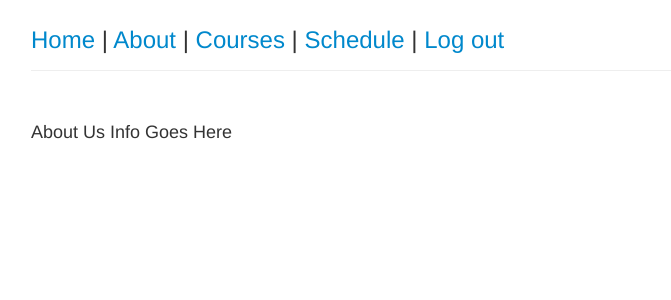
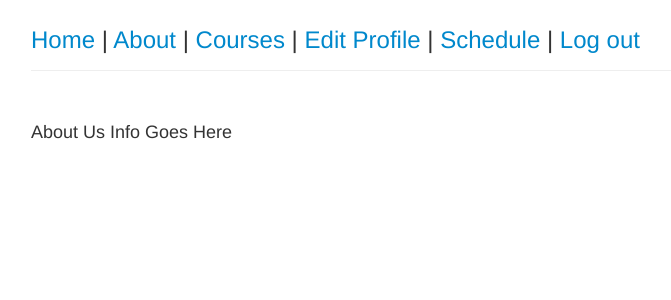
Before and after one commit to mtarsel/Django-MOOC, a Django app: page /about/ in a window 1280 px wide. Shown: the top 300 px of the page, without its empty margins (234-905 px from the left). Run offline with Django 3.2, Linux system fonts and the light colour scheme; a user stored in the database is signed in; parts of the project's set-up code (start-up, migrations or seed data) failed here and were passed over.

Commit message:
Trying to add edit profile so student can initialize first last names

```diff
--- a/mooc/templates/base.html
+++ b/mooc/templates/base.html
@@ -26,8 +26,14 @@
 
         {% if user.is_authenticated %}
 <!--	     url 'edit_profile'  -->
+            <a href="{% url 'edit_profile' %}">Edit Profile</a> |
+
+<!-- calendar that all users can view -->
             <a href="{% url 'schedule' %}">Schedule</a> |
-<!--	    <a href="{% url 'auth_password_change' %}">{% trans "Change password" %}</a> | -->
+
+<!--	    <a href="{% url 'auth_password_change' %}">{% trans "Change
+password" %}</a> | -->
+
 	    <a href="{% url 'auth_logout' %}">{% trans "Log out" %}</a>
         {% else %}
             <a href="{% url 'select_login' %}">{% trans "Log in" %}</a>
--- a/student_portal/urls.py
+++ b/student_portal/urls.py
@@ -12,7 +12,7 @@ urlpatterns = patterns('student_portal.views',
     url(r'^list/$', 'list', name='list'),
 
     #edit student profile
-#    url(r'^edit_profile/$', auth(StudentProfileEditView.as_view()), name="edit_profile"),
+    url(r'^edit_profile/$', auth(StudentProfileEditView.as_view()), name="edit_profile"),
 
 # django registration simple, no email registration
     url(r'^accounts/', include('registration.backends.simple.urls')),
--- a/student_portal/views.py
+++ b/student_portal/views.py
@@ -93,7 +93,6 @@ def display_lecture(request,dept_id, course_id, lecture_id ):
     return render(request, 'lecture.html', context)
 
 
-'''
 class StudentProfileEditView(UpdateView):
     model = Student
     form_class = StudentProfileForm
@@ -104,7 +103,6 @@ class StudentProfileEditView(UpdateView):
 
     def get_success_url(self):
 	return "/student/" #TODO change this to send a user to a nice updated profile page
-'''
 
 def get_student_from_user(user):
     """
```
